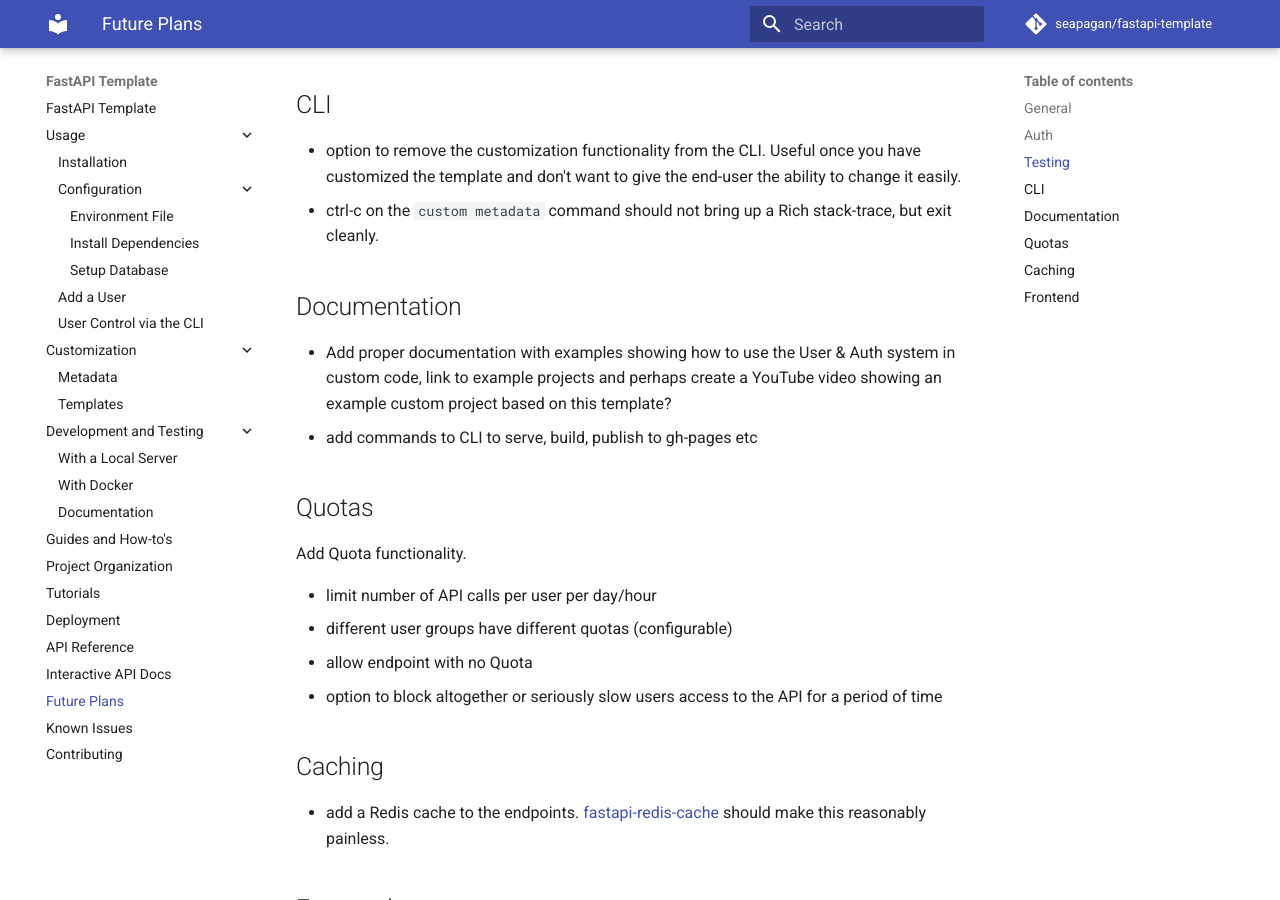
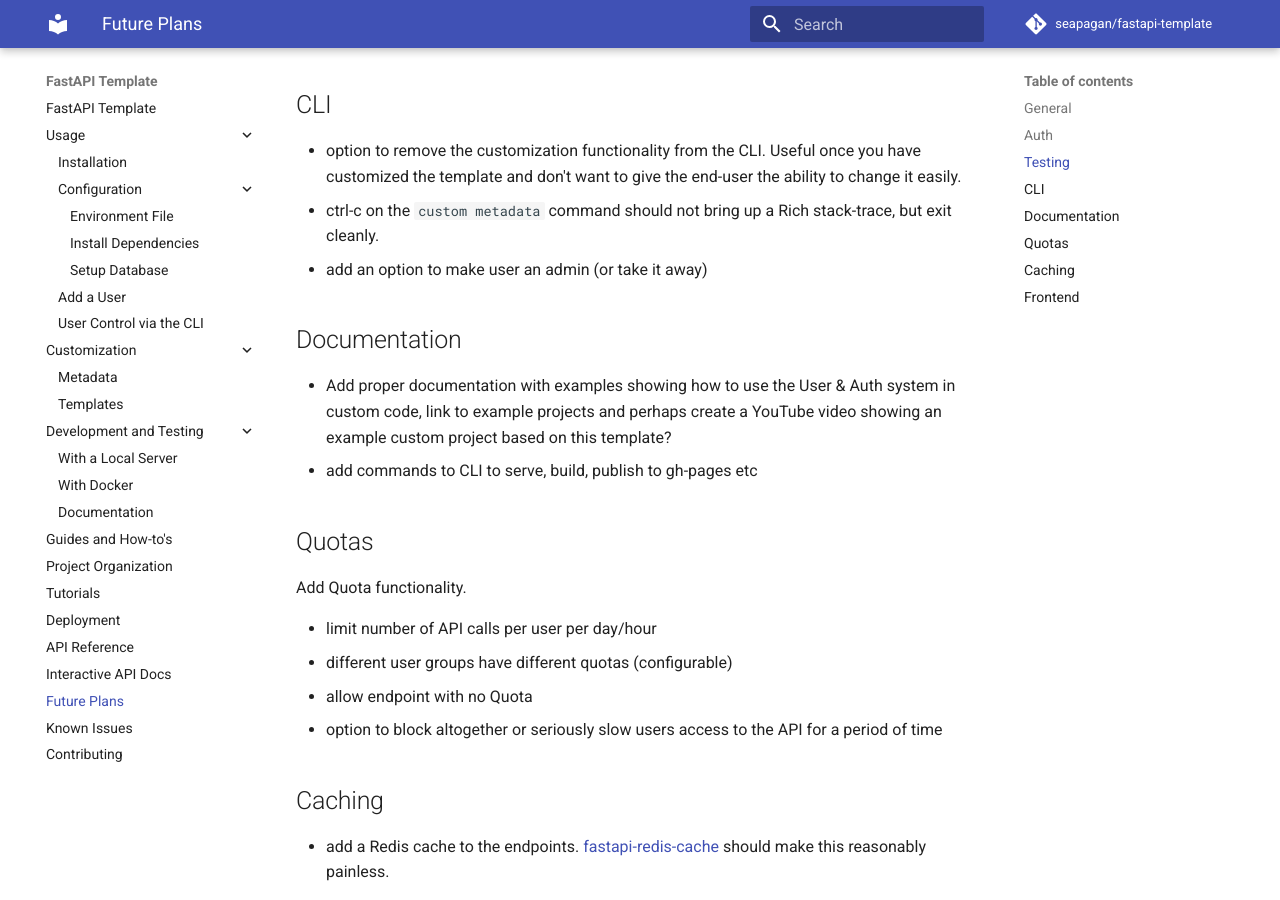
Before and after one commit to seapagan/fastapi-template, an MkDocs documentation site: the page built from docs/future.md, in a window 1280 px wide and 900 px high, scrolled down 1245 px. Built offline with MkDocs 1.6.1 and Material for MkDocs 9.7.7, drawn with Linux system fonts in a browser that asks for light colours; comment, search, counter and statistics services are not loaded.

Commit message:
update TODO
Signed-off-by: Grant Ramsay <seapagan@gmail.com>

```diff
--- a/TODO.md
+++ b/TODO.md
@@ -48,6 +48,7 @@
   change it easily.
 - ctrl-c on the `custom metadata` command should not bring up a Rich
   stack-trace, but exit cleanly.
+- add an option to make user an admin (or take it away)
 
 ## Documentation
 
```
